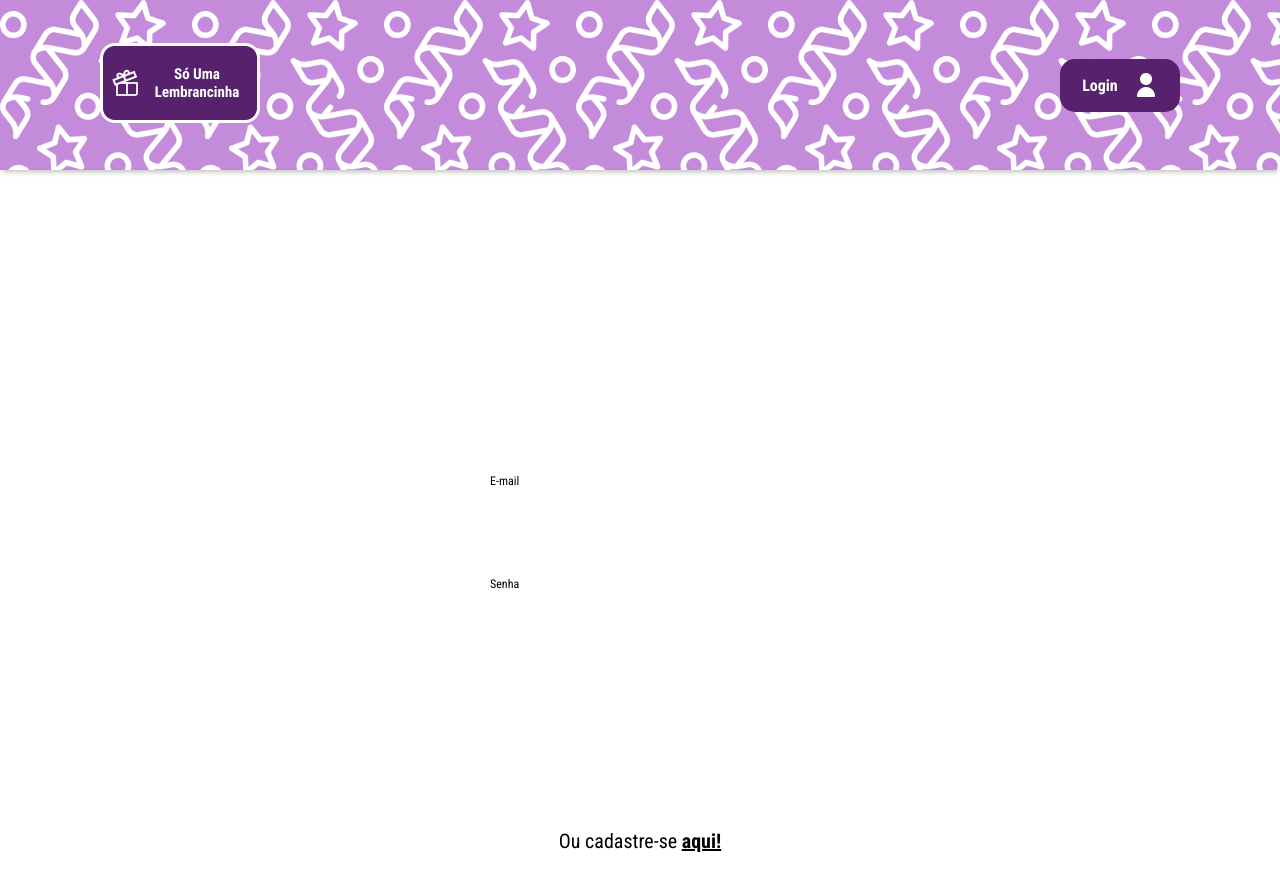
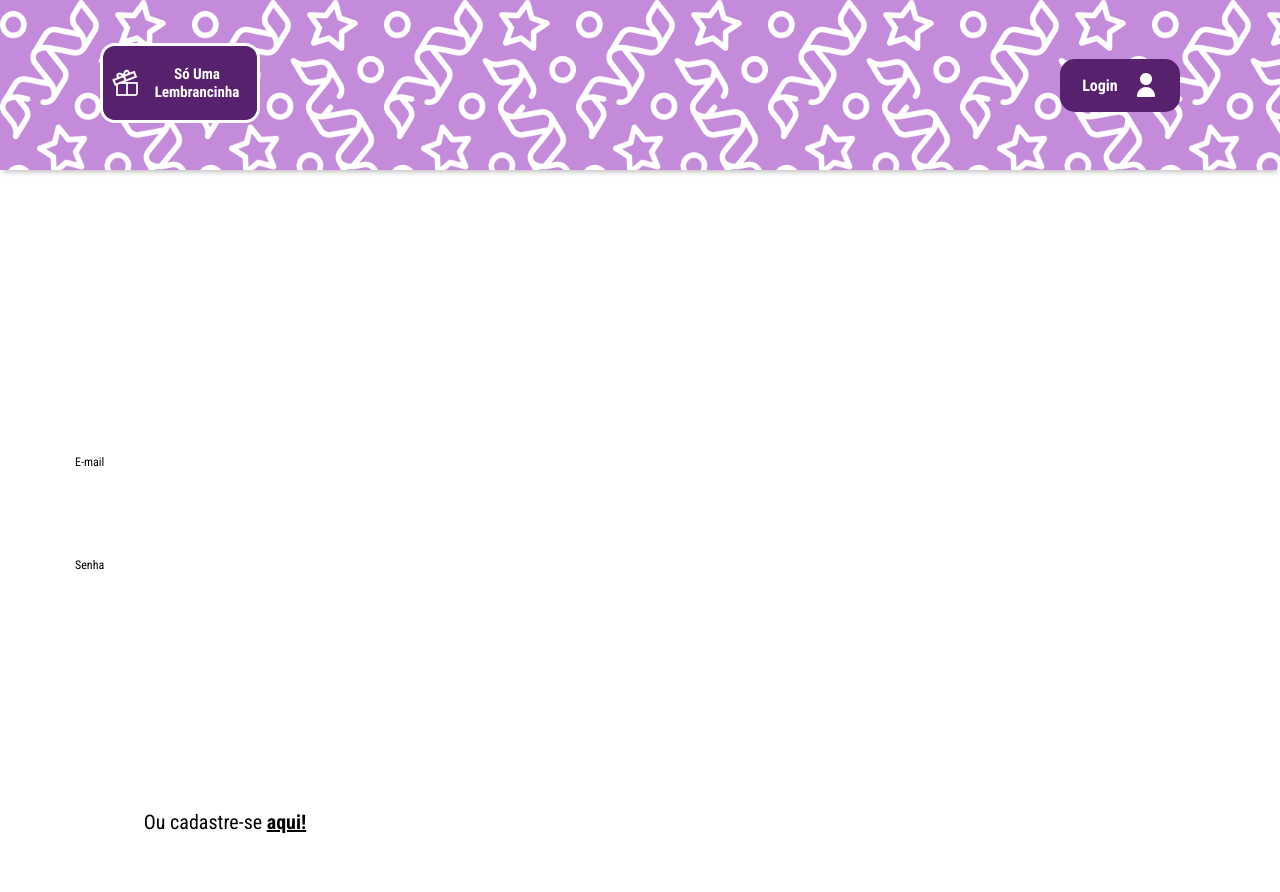
Before and after one commit to BlackStarSt/SoUmPresentinho, a React (Create React App) app: page /login in a window 1280 px wide. Shown: the top 892 px of the page. Built offline with nearby package versions, Linux system fonts and the light colour scheme.

Commit message:
style: - Retirada do estilo da main

```diff
--- a/src/pages/Login/Login.css
+++ b/src/pages/Login/Login.css
@@ -1,10 +1,3 @@
-main {
-    display: flex;
-    height: 788px;
-    align-items: center;
-    justify-content: center;
-}
-
 .container {
     height: 700px;
     width: 400px;
```
